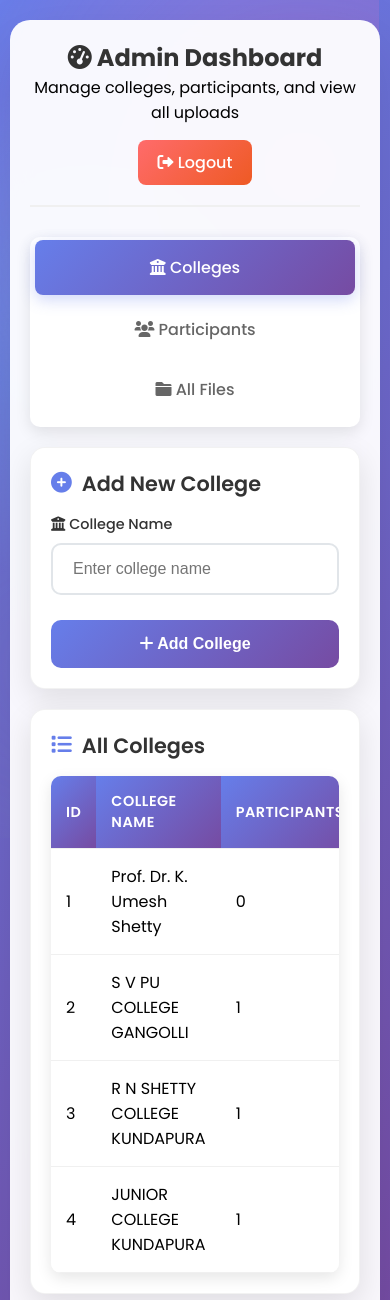
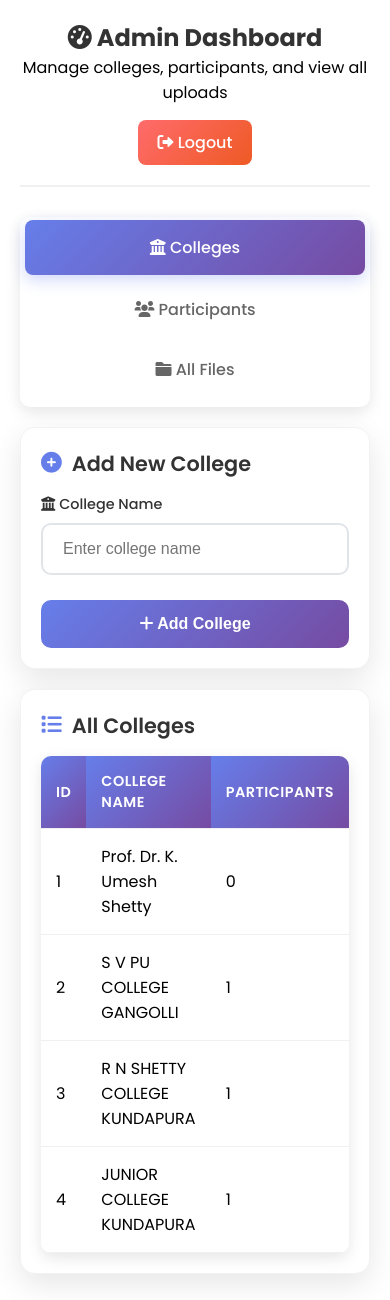
Before and after one commit to Chethan77667/i-capture, a Flask app: page /admin/dashboard in a window 390 px wide. Shown: the top 1300 px of the page. Run offline with Flask 3, Linux system fonts and the light colour scheme; a user stored in the database is signed in; data comes from the database, SQL or seed files in the repository.

Commit message:
errol pc1111

```diff
--- a/static/css/style.css
+++ b/static/css/style.css
@@ -499,8 +499,14 @@ tr:hover {
 
 /* Mobile Responsive */
 @media (max-width: 768px) {
+    body {
+        background: #ffffff;
+    }
+    body::before {
+        display: none;
+    }
     .container {
-        padding: 10px;
+        padding: 0;
     }
 
     .login-card {
@@ -510,7 +516,10 @@ tr:hover {
 
     .dashboard-container {
         padding: 20px;
-        margin: 10px 0;
+        margin: 0;
+        border-radius: 0;
+        min-height: 100vh;
+        box-shadow: none;
     }
 
     .form-row {
@@ -548,6 +557,10 @@ tr:hover {
 }
 
 @media (max-width: 480px) {
+    body {
+        background: #ffffff;
+    }
+    body::before { display: none; }
     .login-header h1 {
         font-size: 2rem;
     }
```
Also changed, not shown: templates/user_dashboard.html (+21 -0 lines).
